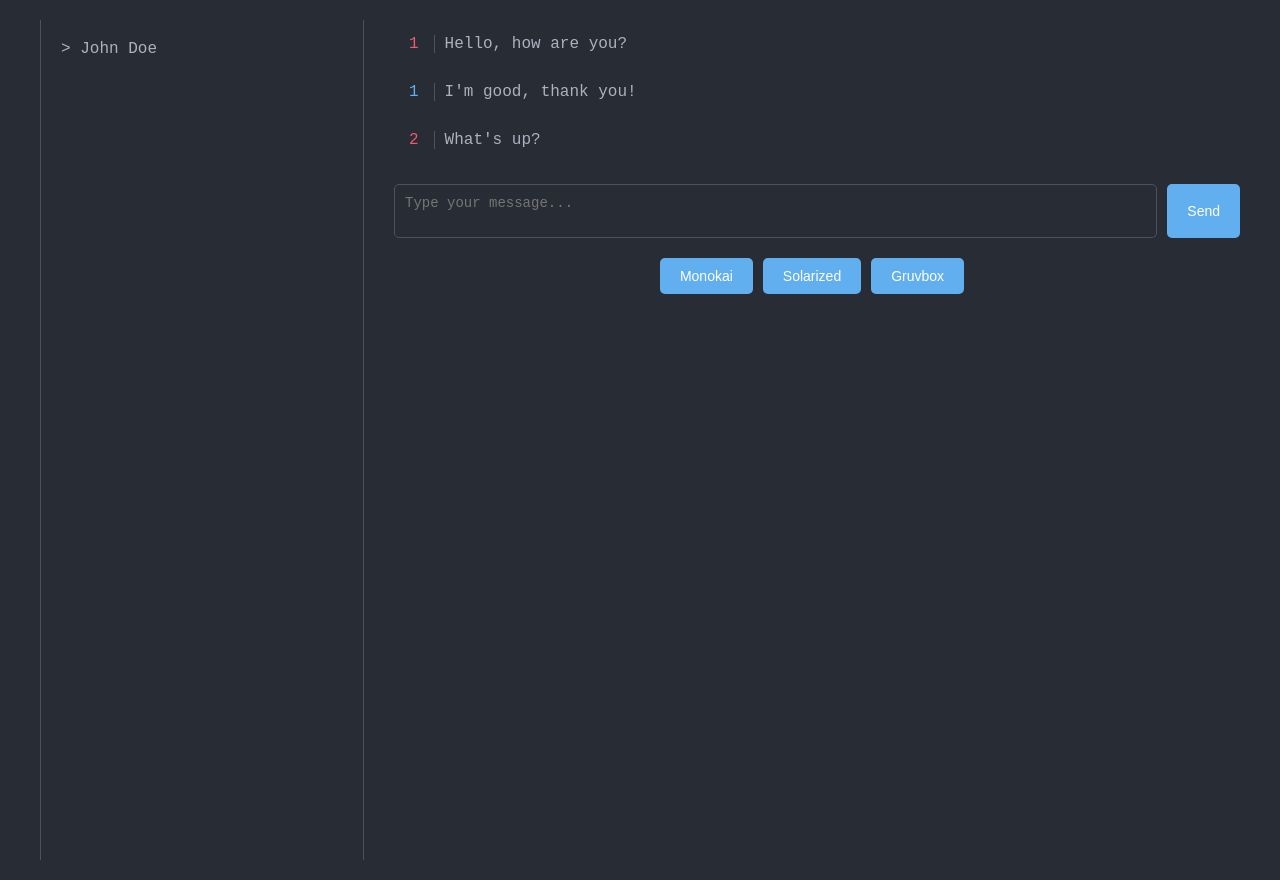
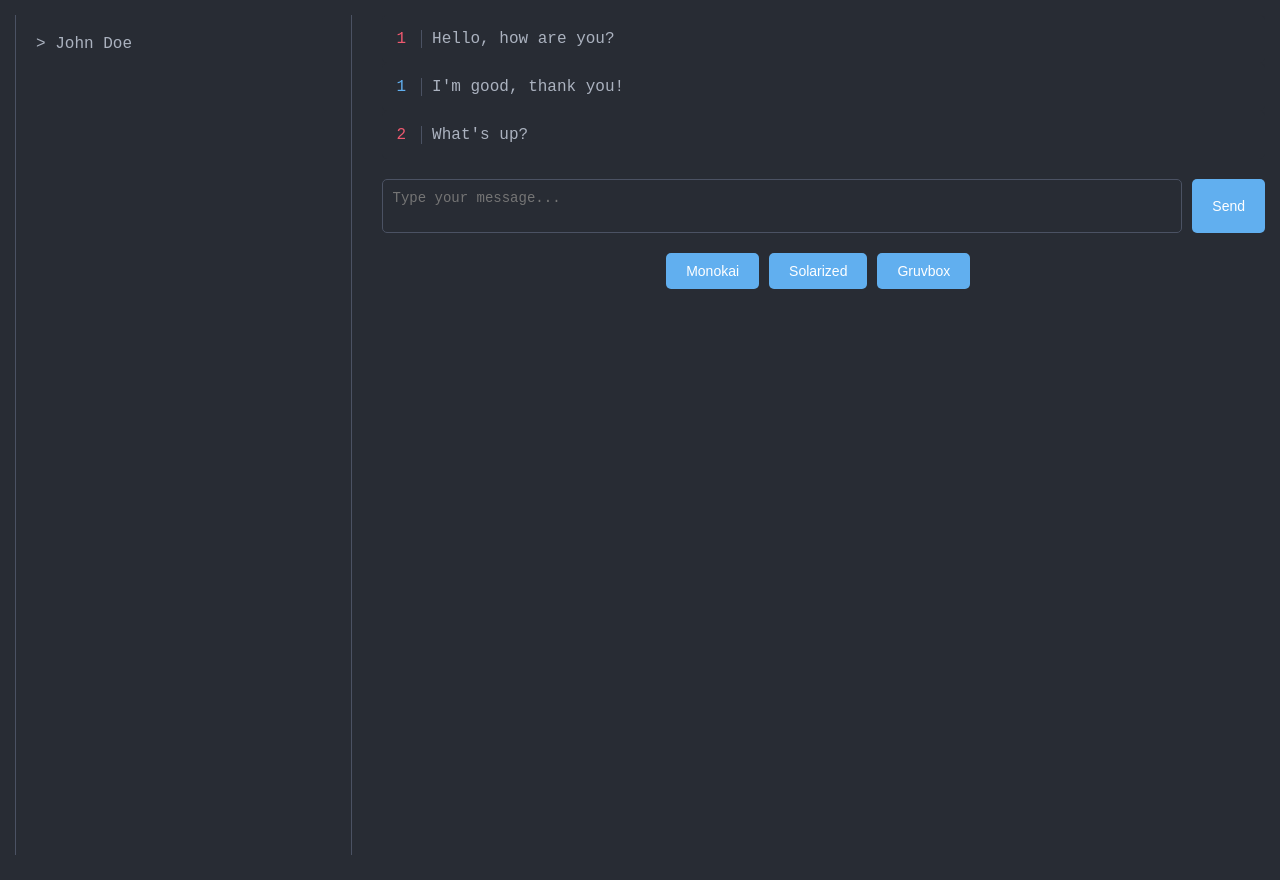
Before and after one commit to kryptokazz/VimChat, a plain HTML site: page index.html in a window 1280 px wide. After the commit the page ends 855 px from the top, so only its background shows below. Drawn offline with Linux system fonts and the light colour scheme.

Commit message:
modified:   style.css

```diff
--- a/style.css
+++ b/style.css
@@ -16,10 +16,14 @@ body {
 
 .container {
     display: flex;
-    max-width: 1200px;
-    margin: 20px auto;
-    height: 100%; /* Set height to 100% of the viewport height */
+    margin: 10px; /* Adjust the margin as needed */
+    padding: 5px; /* Add padding around the container */
+    height: 100vh; /* Set height to 100% of the viewport height */
+    box-sizing: border-box; /* Include padding and border in the element's total width and height */
+    border-radius: 10px; /* Round the corners */
 }
+
+
 
 .contact {
     flex: 1;
```
